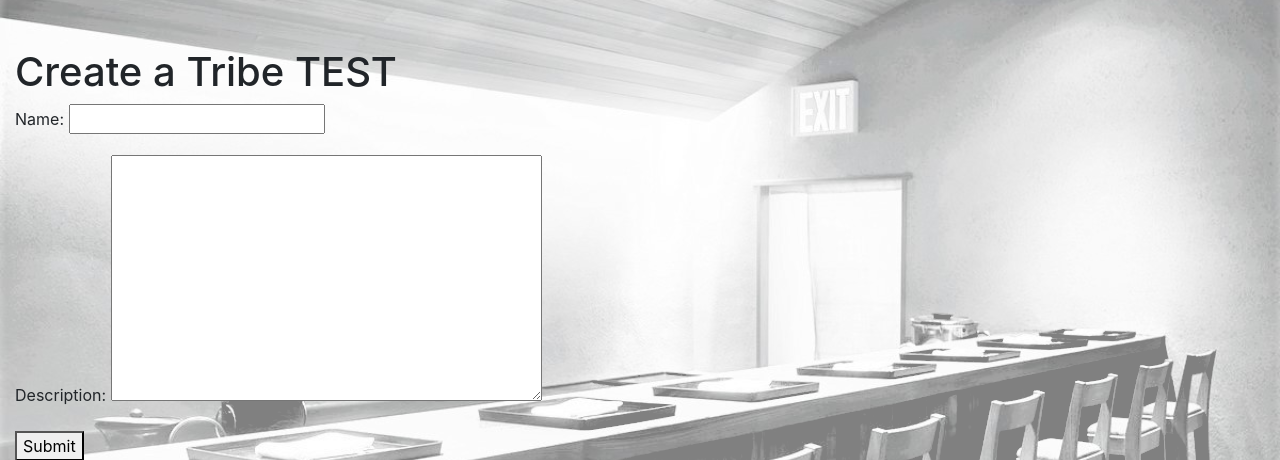
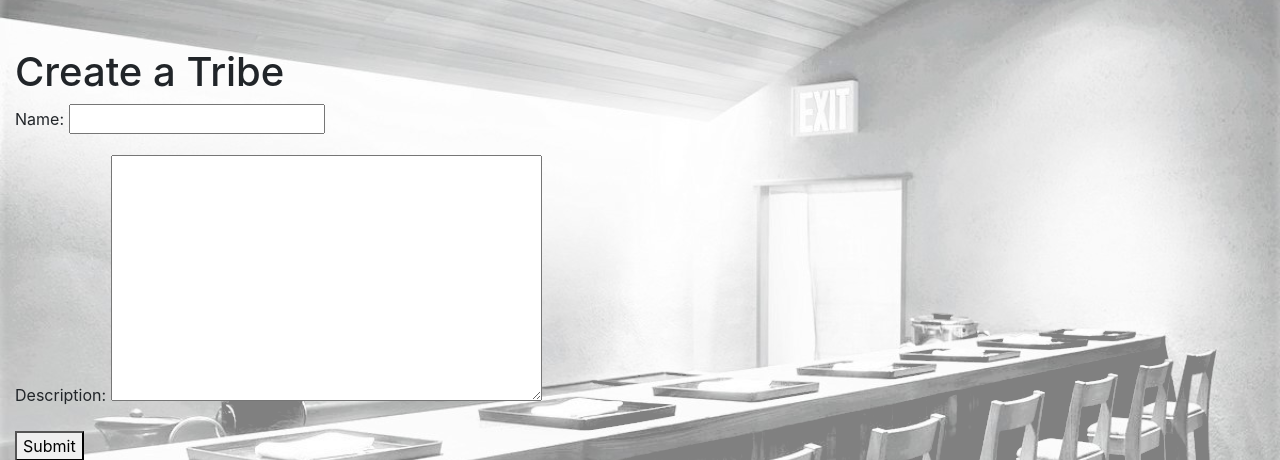
Before and after one commit to leon-lei/fancyfeast, a Django app: page /tribes/tribe/create/ in a window 1280 px wide. Shown: the part 80-540 px from the top of the page. Run offline with Django 3.2, Linux system fonts and the light colour scheme; the visitor is signed in with stand-in values (Sample User, id 1); some libraries are stand-ins or nearby versions.

Commit message:
Fix: Renamed tribes create form

```diff
--- a/tribes/templates/tribes/create_tribe_form.html
+++ b/tribes/templates/tribes/create_tribe_form.html
@@ -4,7 +4,7 @@
 {% block body %}
 <div class="container-fluid">
     <br>
-    <h1>Create a Tribe TEST</h1>
+    <h1>Create a Tribe</h1>
     <form method="POST" enctype='multipart/form-data'>
         {% csrf_token %}
         {{ form.as_p }}
```
Also changed, not shown: tribes/templates/tribes/zzz_tribe_form.html (renamed from tribes/templates/tribes/tribe_form.html).
